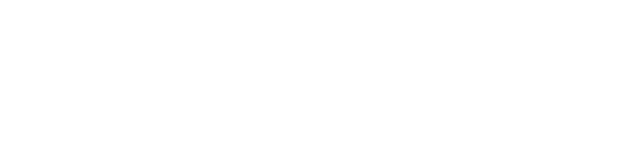
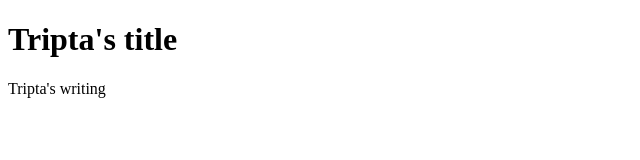
Before and after one commit to tomokokoide/branching1, a plain HTML site: page index.html in a window 1280 px wide. Shown: the whole page, without its empty margins (0-640 px from the left). Drawn offline with Linux system fonts and the light colour scheme.

Commit message:
add heading and paragraph

```diff
--- a/index.html
+++ b/index.html
@@ -6,6 +6,7 @@
     <title>Document</title>
 </head>
 <body>
-
+    <h1>Tripta's title</h1>
+    <p>Tripta's writing</p>
 </body>
 </html>
```
